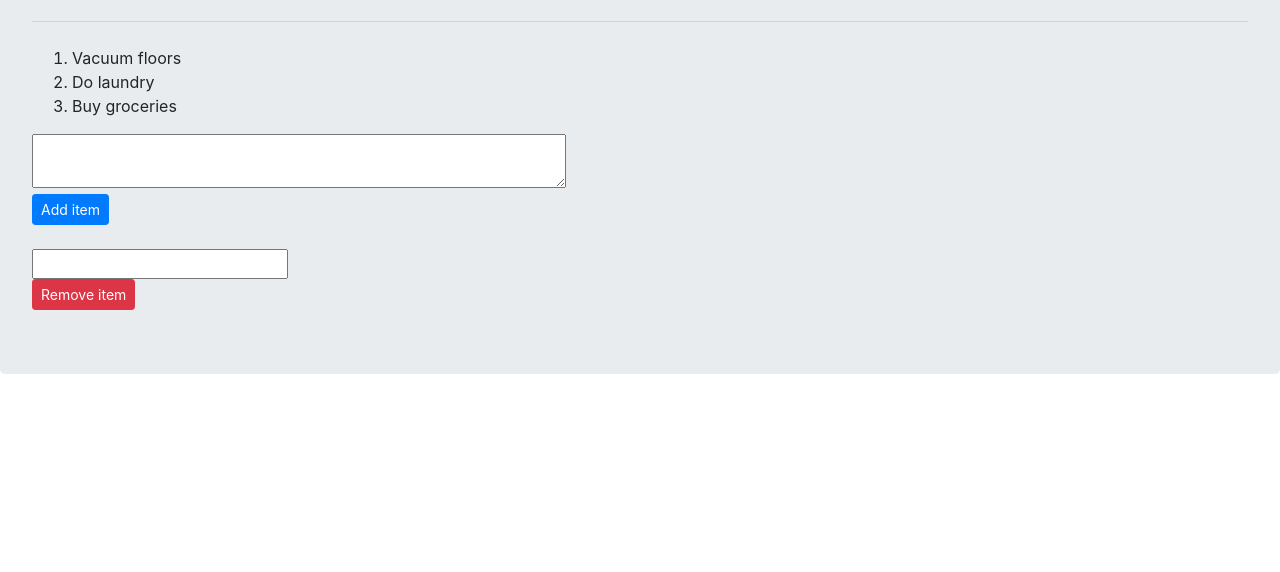
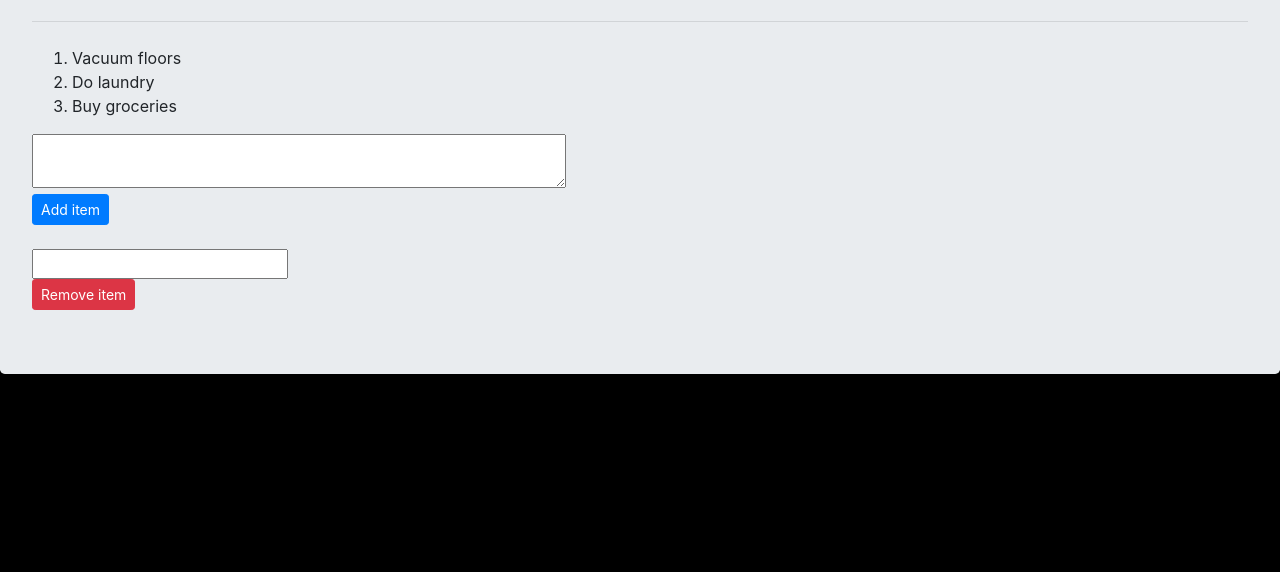
Before and after one commit to SpKorioth/CPSC4125_korioth_lab1, a plain HTML site: page index.html in a window 1280 px wide. Shown: the part 228-800 px from the top of the page. Drawn offline with nearby package versions, Linux system fonts and the light colour scheme.

Commit message:
set background-color

```diff
--- a/index.html
+++ b/index.html
@@ -12,7 +12,7 @@
     <title>Hello, world!</title>
   </head>
 
-  <body onload="displayList()">
+  <body onload="displayList()" style="background-color:black">
     <nav class="navbar navbar-expand-lg navbar-light bg-light">
         <a class="navbar-brand" href="#">Lab 1</a>
         <button class="navbar-toggler" type="button" data-toggle="collapse" data-target="#navbarNav" aria-controls="navbarNav" aria-expanded="false" aria-label="Toggle navigation">
```
Also changed, not shown: about.html (+1 -1 lines), contact.html (+1 -1 lines).
